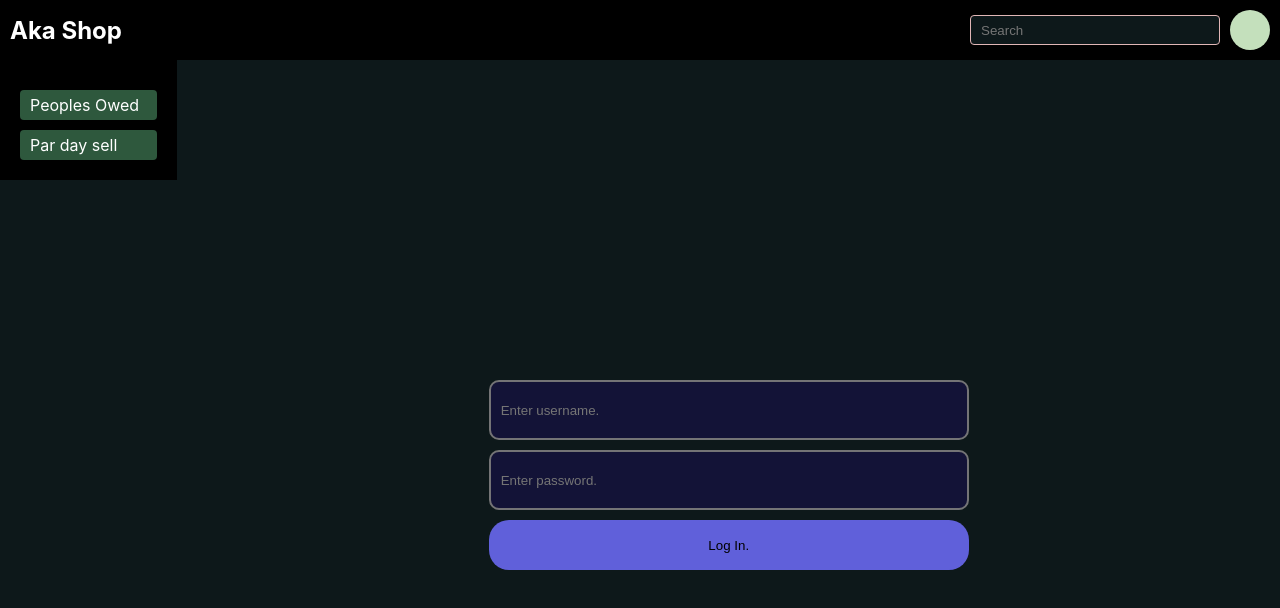
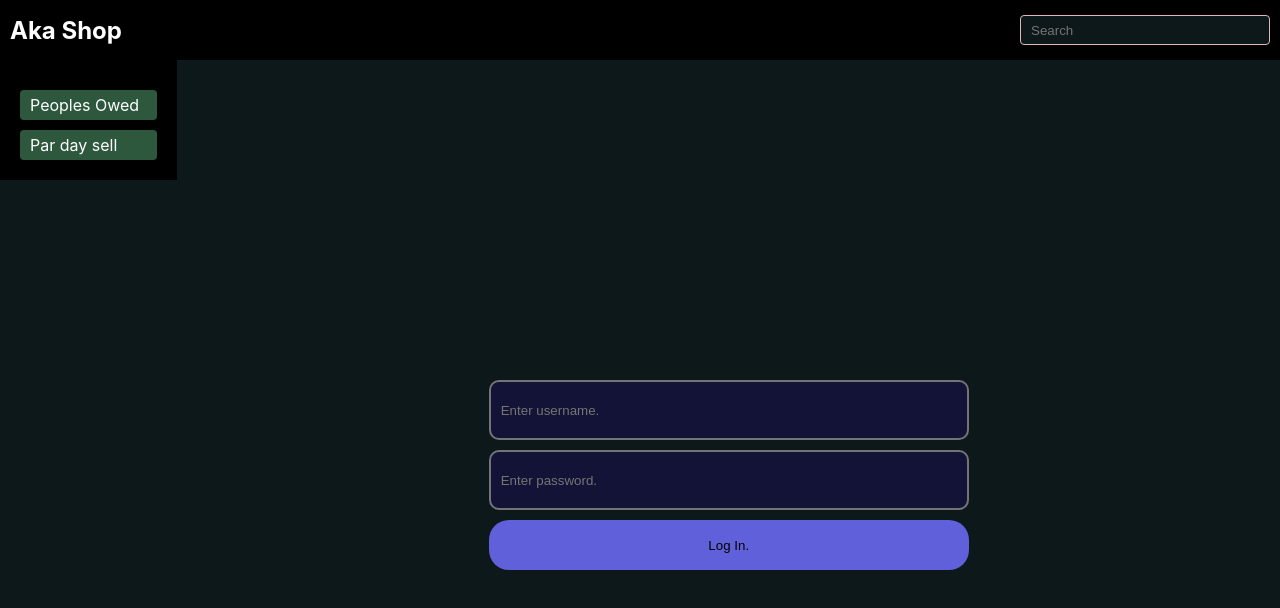
Before and after one commit to Sagor20005/Shop_owed_managment, a React (Create React App) app in the folder front/: page /login in a window 1280 px wide. Shown: the top 608 px of the page. Built offline with nearby package versions, Linux system fonts and the light colour scheme.

Commit message:
Update Navbar.js

```diff
--- a/front/src/Component/Navbar/Navbar.js
+++ b/front/src/Component/Navbar/Navbar.js
@@ -32,10 +32,7 @@ const Navbar = ()=> {
         <input id="search" type="search" placeholder="Search" />
 
 
-      <div className="logu">
-        <img src="https://encrypted-tbn0.gstatic.com/images?q=tbn:ANd9GcT51nj0y-e3B1byuXfXQJWfLAAT_tiCiWIDDw&usqp=CAU" alt="logu" />
-    </div>
-  </div>
+      </div>
 </div>
 }
 </>
```
